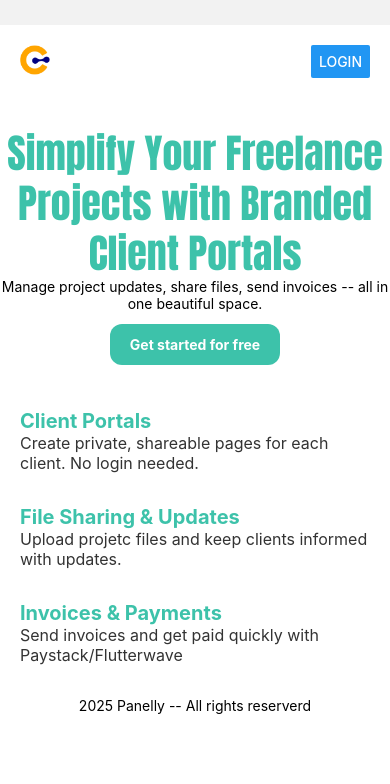
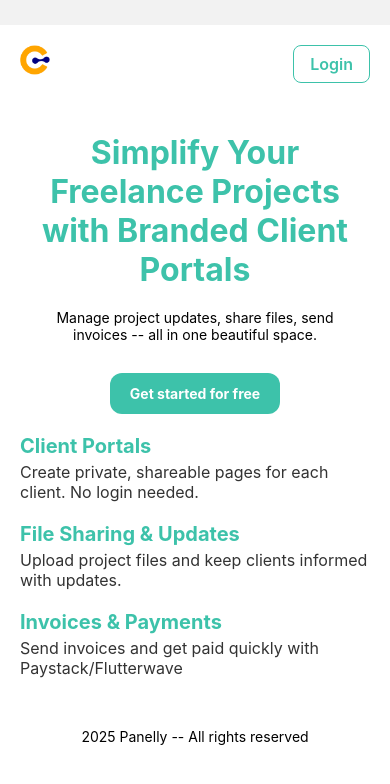
Before and after one commit to TBWLJ/trainApp, a React Native app: screen /Home in a window 390 px wide. Shown: the top 784 px of the page. Built offline with nearby package versions, Linux system fonts and the light colour scheme.

Commit message:
finalized homescreen

```diff
--- a/screens/HomePageScreen.js
+++ b/screens/HomePageScreen.js
@@ -1,113 +1,146 @@
-import React from 'react'
-import { View, Text, StyleSheet, Button, Image, TouchableOpacity, ScrollView, SafeAreaView } from 'react-native'
-import cp from "../assets/cp.png"
+import React from 'react';
+import {
+  View,
+  Text,
+  StyleSheet,
+  Button,
+  Image,
+  TouchableOpacity,
+  ScrollView,
+  SafeAreaView,
+} from 'react-native';
+import cp from '../assets/cp.png';
 
-export default function HomePageScreen( navigation ) {
+export default function HomePageScreen({ navigation }) {
   return (
     <SafeAreaView style={styles.container}>
       <ScrollView showsVerticalScrollIndicator={false}>
-        <View style={styles.inner}>
-          <View>
+
+        {/* Header Section */}
+        <View style={styles.header}>
           <Image source={cp} style={styles.image} />
+          <TouchableOpacity style={styles.headerButton} onPress={() => navigation.navigate('Login')}>
+            <Text style={styles.headerButtonText}>Login</Text>
+          </TouchableOpacity>
         </View>
-          <View>
-            <Button title="Login" onPress={() => navigation.navigate('Login')} />
-          </View>
-        </View>
-        <View>
+
+        {/* Hero Section */}
         <View style={styles.titleHead}>
-            <Text style={styles.title}>Simplify Your Freelance Projects with Branded Client Portals</Text>
-            <Text style={styles.paragText}>Manage project updates, share files, send invoices -- all in one beautiful space.</Text>
-            <View style={styles.navButtonHead}>
+          <Text style={styles.title}>
+            Simplify Your Freelance Projects with Branded Client Portals
+          </Text>
+          <Text style={styles.paragText}>
+            Manage project updates, share files, send invoices -- all in one beautiful space.
+          </Text>
           <TouchableOpacity
             style={styles.navButton}
+            onPress={() => navigation.navigate('Signup')}
           >
             <Text style={styles.navText}>Get started for free</Text>
           </TouchableOpacity>
         </View>
+
+        {/* Features */}
+        <View style={styles.featuresSection}>
+          {[
+            {
+              title: 'Client Portals',
+              desc: 'Create private, shareable pages for each client. No login needed.',
+            },
+            {
+              title: 'File Sharing & Updates',
+              desc: 'Upload project files and keep clients informed with updates.',
+            },
+            {
+              title: 'Invoices & Payments',
+              desc: 'Send invoices and get paid quickly with Paystack/Flutterwave',
+            },
+          ].map((feature, index) => (
+            <View key={index} style={styles.featureBox}>
+              <Text style={styles.featureTitle}>{feature.title}</Text>
+              <Text style={styles.feature}>{feature.desc}</Text>
             </View>
+          ))}
         </View>
-        <View style={styles.bigHead}>
-          <View style={styles.bigHead}>
-            <Text style={styles.featureTitle}>Client Portals</Text>
-            <Text style={styles.feature}>Create private, shareable pages for each client. No login needed.</Text>
-          </View>
-          <View style={styles.bigHead}>
-            <Text style={styles.featureTitle}>File Sharing & Updates</Text>
-            <Text style={styles.feature}>Upload projetc files and keep clients informed with updates.</Text>
-          </View>
-          <View style={styles.bigHead}>
-            <Text style={styles.featureTitle}>Invoices & Payments</Text>
-            <Text style={styles.feature}>Send invoices and get paid quickly with Paystack/Flutterwave</Text>
-          </View>
-        </View>
+
         {/* Footer */}
-        <View>
-          <Text style={styles.paragText}>2025 Panelly -- All rights reserverd</Text>
-        </View>
+        <Text style={styles.paragText}>2025 Panelly -- All rights reserved</Text>
       </ScrollView>
     </SafeAreaView>
-  )
+  );
 }
 
 const styles = StyleSheet.create({
   container: {
     flex: 1,
     backgroundColor: '#fff',
-    marginTop: 25
+    marginTop: 25,
   },
-  inner: {
-    flexDirection: "row",
-    justifyContent: "space-between",
-    padding: 20
+  header: {
+    flexDirection: 'row',
+    justifyContent: 'space-between',
+    padding: 20,
   },
   image: {
     width: 30,
-    height: 30
+    height: 30,
+  },
+  headerButton: {
+    backgroundColor: 'transparent',
+    paddingVertical: 8,
+    paddingHorizontal: 16,
+    borderRadius: 8,
+    borderWidth: 1,
+    borderColor: '#3DC2AA',
+  },
+  headerButtonText: {
+    color: '#3DC2AA',
+    fontWeight: '600',
+    fontSize: 16,
   },
   titleHead: {
-    display: "flex",
     marginTop: 30,
-    justifyContent: "center"
+    paddingHorizontal: 20,
+    alignItems: 'center',
   },
   title: {
-    fontSize: 40,
-    fontWeight: "bold",
-    textAlign: "center",
-    fontFamily: "Impact",
-    lineHeight: 50,
-    color: "#3DC2AA"
+    fontSize: 32,
+    fontWeight: 'bold',
+    textAlign: 'center',
+    color: '#3DC2AA',
+    marginBottom: 10,
   },
   paragText: {
-    textAlign: "center"
-  },
-  navButtonHead: {
-    flexDirection: 'row',
-    justifyContent: "center",
-    alignItems: "center",
-    margin: 12
+    textAlign: 'center',
+    paddingHorizontal: 20,
+    marginVertical: 10,
   },
   navButton: {
-    backgroundColor: "#3DC2AA",
+    backgroundColor: '#3DC2AA',
     paddingHorizontal: 20,
     paddingVertical: 12,
-    borderRadius: 12
+    borderRadius: 12,
+    marginTop: 20,
   },
   navText: {
-    color: "#fff",
-    fontWeight: "bold"
+    color: '#fff',
+    fontWeight: 'bold',
   },
-  bigHead: {
-    paddingVertical: 16,
-    paddingHorizontal: 10
+  featuresSection: {
+    paddingVertical: 20,
+    paddingHorizontal: 20,
+  },
+  featureBox: {
+    marginBottom: 20,
   },
   featureTitle: {
-    color: "#3DC2AA",
-    fontWeight: "bold",
-    fontSize: 20
+    color: '#3DC2AA',
+    fontWeight: 'bold',
+    fontSize: 20,
+    marginBottom: 4,
   },
   feature: {
-    color: "#333",
-    fontSize: 16
-  }
-})
+    color: '#333',
+    fontSize: 16,
+  },
+});
```
Lines whose indentation alone changed are shown as unchanged.
